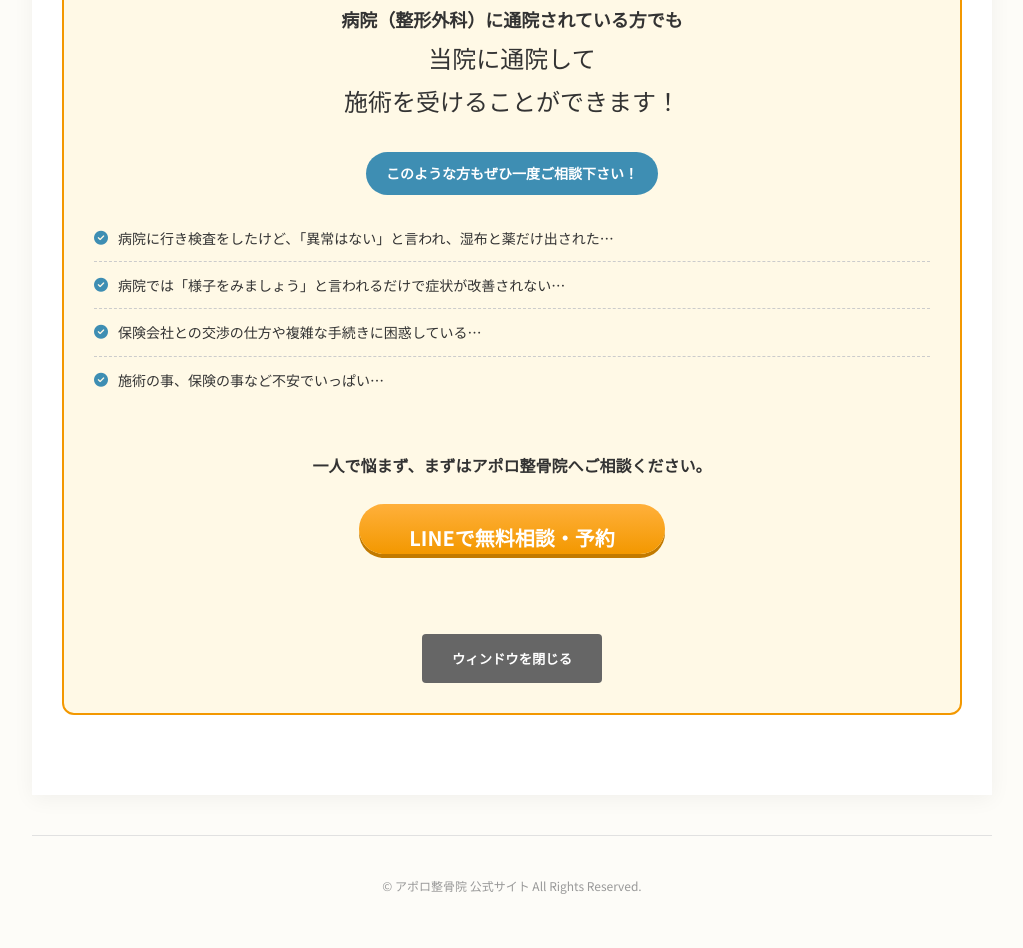
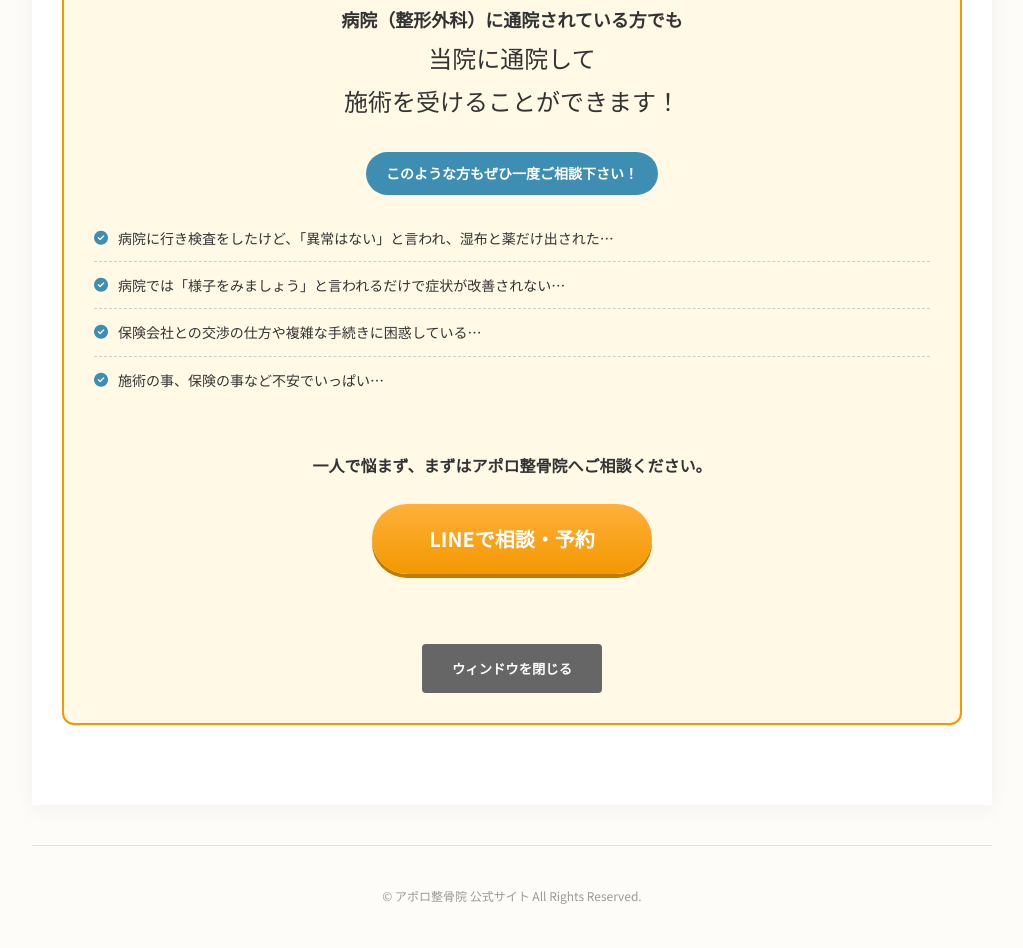
Before and after one commit to nitraiders/apollo-seikotsuin, a plain HTML site: page accident.html in a window 1280 px wide. Shown: the part 1288-2236 px from the top of the page, without its empty margins (128-1151 px from the left). Drawn offline with Linux system fonts and the light colour scheme.

Commit message:
fix: adjust LINE button text and alignment in accident page

```diff
--- a/accident.html
+++ b/accident.html
@@ -155,7 +155,7 @@
 
                 <div style="margin-top: 50px; text-align: center;">
                     <p style="font-weight: bold; margin-bottom: 25px; font-size: 16px;">一人で悩まず、まずはアポロ整骨院へご相談ください。</p>
-                    <a href="https://lin.ee/6cYRjnW" class="btn-reserve-brand" style="display: inline-block; padding: 18px 50px; width: auto; font-size: 20px; border-radius: 40px;">LINEで無料相談・予約</a>
+                    <a href="https://lin.ee/6cYRjnW" class="btn-reserve-brand" style="display: inline-flex; align-items: center; justify-content: center; padding: 0 40px; width: auto; min-width: 280px; height: 70px; font-size: 20px; border-radius: 40px; margin-bottom: 0;">LINEで相談・予約</a>
 
                     <div style="margin-top: 40px;">
                         <button onclick="window.close();" class="btn-close-window">ウィンドウを閉じる</button>
```
